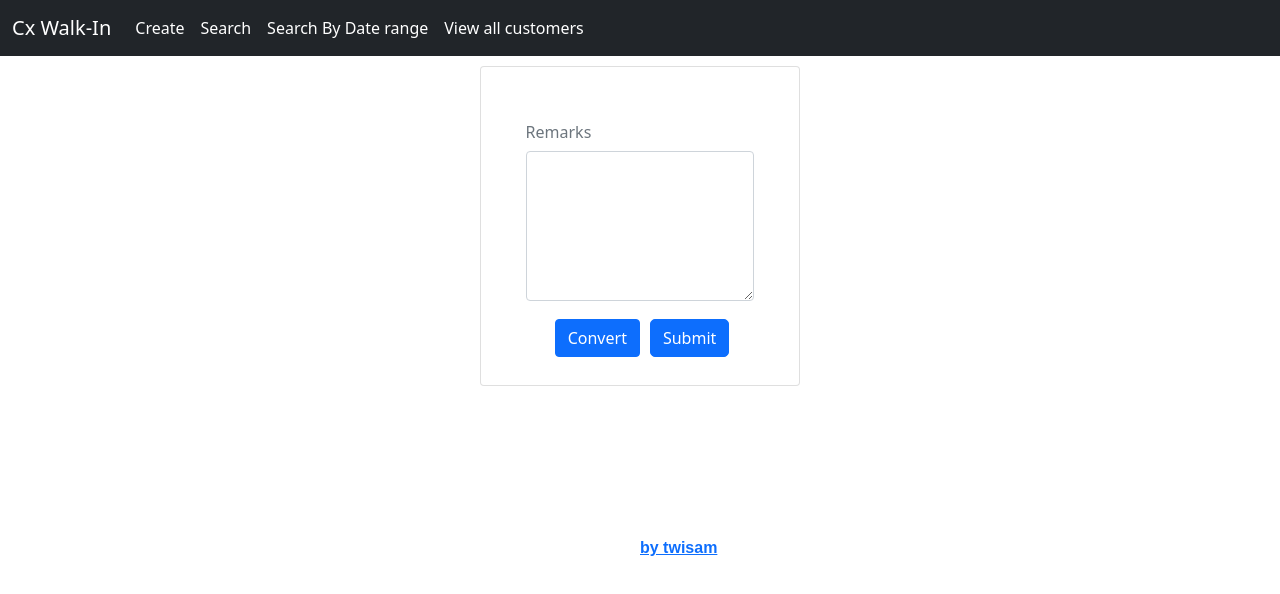
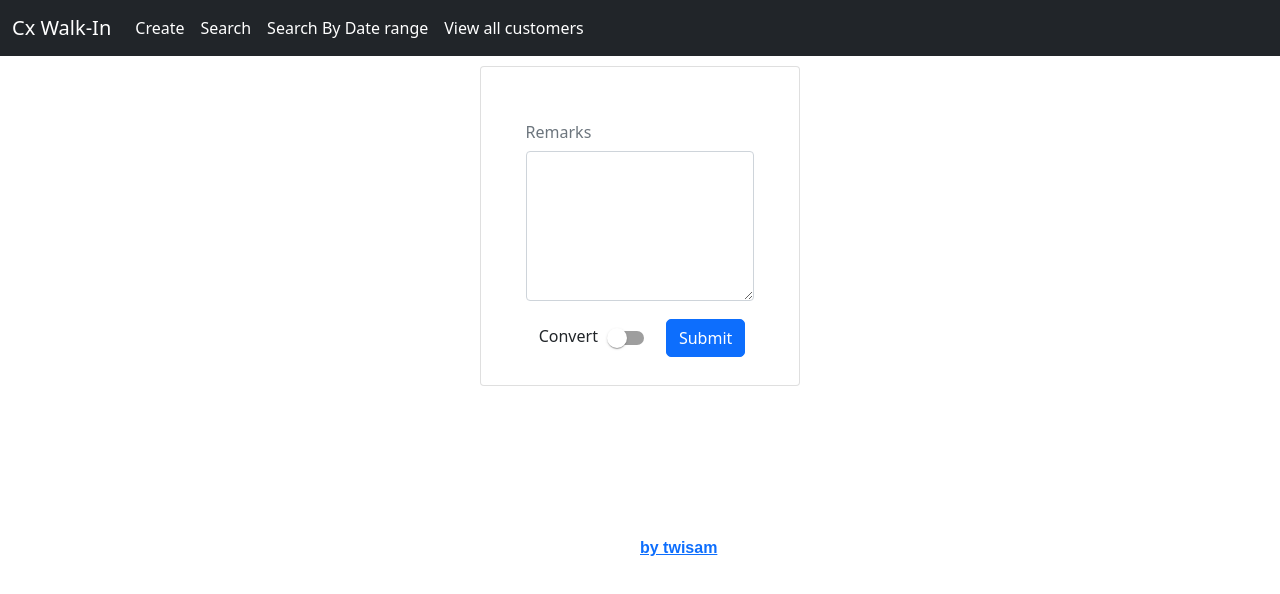
Before and after one commit to lennoxstark47/walkinregister, a React (Create React App) app: page /edit/1 in a window 1280 px wide. Shown: the top 594 px of the page. Built offline with nearby package versions, Linux system fonts and the light colour scheme; no server answers; a web font is replaced by a local one.

Commit message:
added nice toggle switch

```diff
--- a/package.json
+++ b/package.json
@@ -3,6 +3,9 @@
   "version": "0.1.0",
   "private": true,
   "dependencies": {
+    "@emotion/react": "^11.5.0",
+    "@emotion/styled": "^11.3.0",
+    "@mui/material": "^5.0.6",
     "@testing-library/jest-dom": "^5.15.0",
     "@testing-library/react": "^11.2.7",
     "@testing-library/user-event": "^12.8.3",
--- a/src/components/Editcx.jsx
+++ b/src/components/Editcx.jsx
@@ -1,5 +1,6 @@
 import axios from 'axios';
 import React, { Component } from 'react';
+import Switch from '@mui/material/Switch';
 
 export default class Editcx extends Component {
 	constructor(props) {
@@ -19,6 +20,7 @@ export default class Editcx extends Component {
 			)
 			.then((res) => {
 				this.setState({
+					remarks: res.data.remarks,
 					isConverted: res.data.isConverted,
 					name: res.data.name,
 				});
@@ -107,6 +109,7 @@ export default class Editcx extends Component {
 									Remarks
 								</h6>
 								<textarea
+									value={this.state.remarks}
 									className='form-control'
 									aria-label='Remarks'
 									onChange={this.onRemarksChange}
@@ -120,17 +123,23 @@ export default class Editcx extends Component {
 									alignItems: 'center',
 									marginTop: '5px',
 								}}>
-								<div
-									style={{ marginLeft: '5px' }}>
-									<button
+								<div style={{ marginLeft: '5px' }}>
+									{/* <button
 										type='button'
 										className='btn btn-primary'
 										onClick={this.onToggle}>
 										Convert
-									</button>
+									</button> */}
+									<span>Convert</span>
+									<Switch
+										checked={this.state.isConverted}
+										onChange={this.onToggle}
+										inputProps={{
+											'aria-label': 'controlled',
+										}}
+									/>
 								</div>
-								<div
-									style={{ marginLeft: '10px' }}>
+								<div style={{ marginLeft: '10px' }}>
 									<button
 										type='button'
 										className='btn btn-primary'
```
Also changed, not shown: 1 other file (tests, documents, lock files or other folders).
